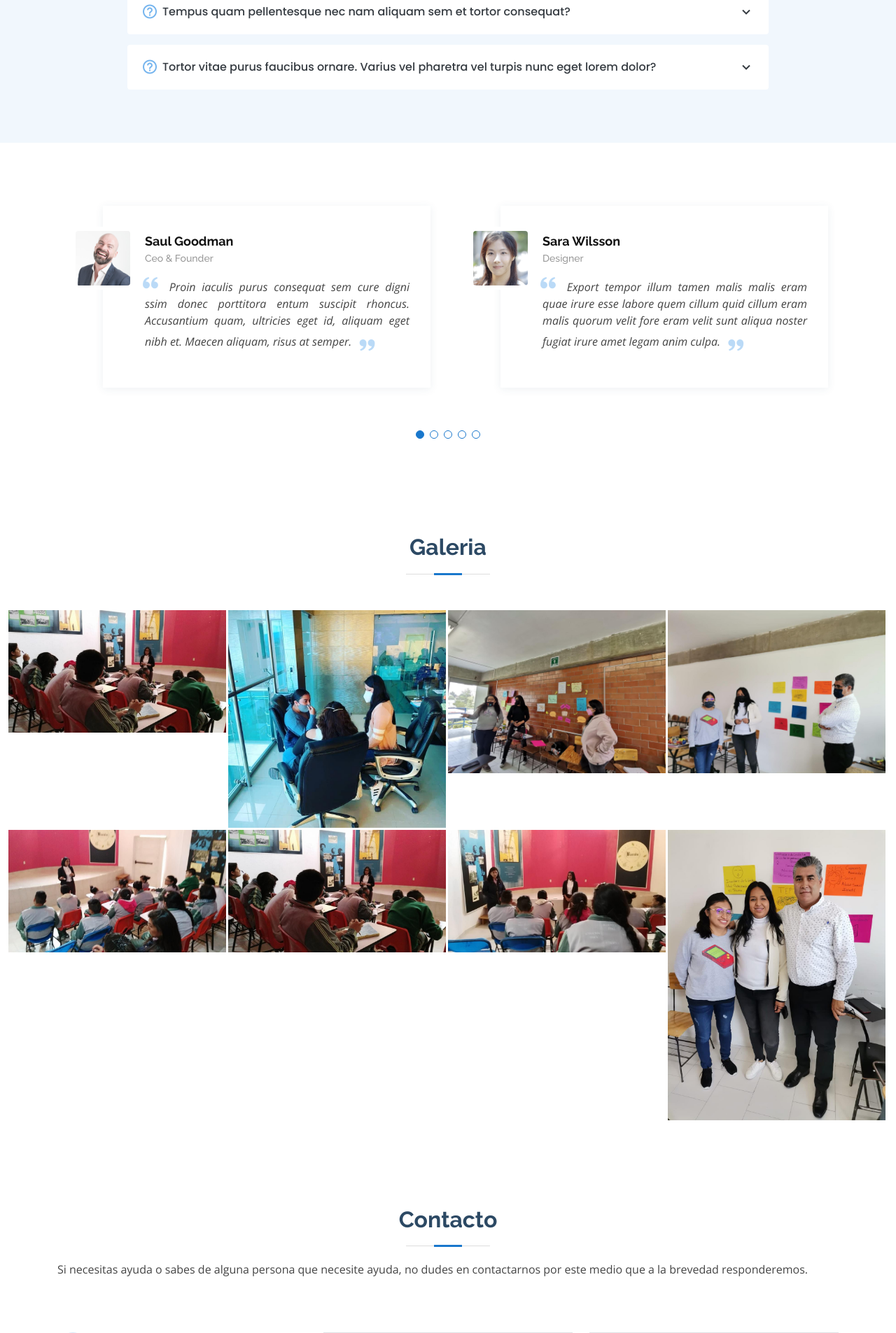
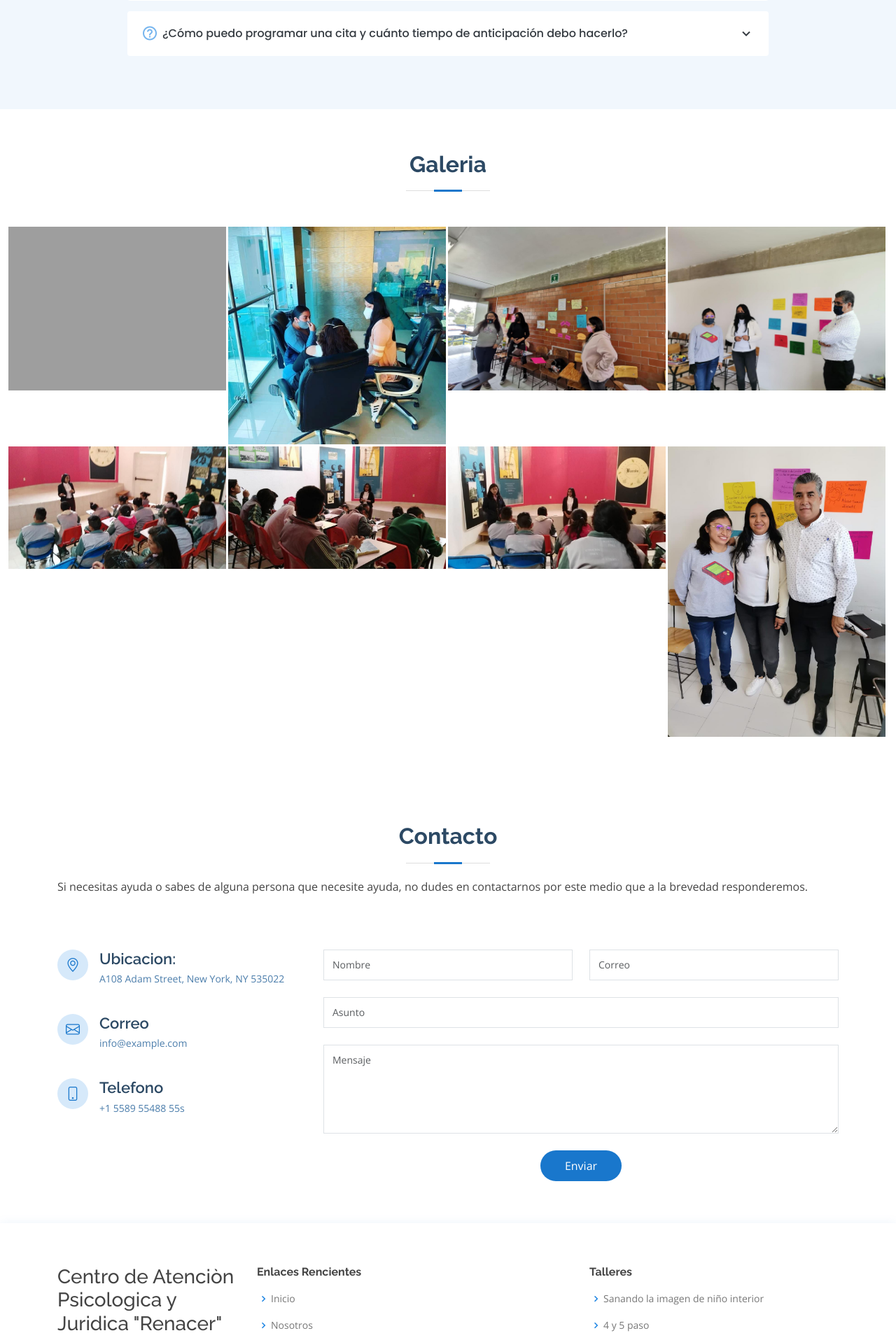
Before and after one commit to xavismith91/renacer, a PHP site: page / in a window 1280 px wide. Shown: the part 4287-6192 px from the top of the page at 70% size. Run offline with PHP 8.4, Linux system fonts and the light colour scheme; grey boxes are pictures that could not be loaded.

Commit message:
13vocommit

```diff
--- a/assets/css/style.css
+++ b/assets/css/style.css
@@ -453,7 +453,7 @@ h6 {
 #hero {
   width: 100%;
   height: 90vh;
-  background: url("../img/renacer6.JPG") top center;
+  background: url("../img/sesionpsic.jpg") top center;
   background-size: cover;
   margin-bottom: -200px;
 }
--- a/index.html
+++ b/index.html
@@ -543,46 +543,46 @@
         <div class="faq-list">
           <ul>
             <li data-aos="fade-up">
-              <i class="bx bx-help-circle icon-help"></i> <a data-bs-toggle="collapse" class="collapse" data-bs-target="#faq-list-1">Non consectetur a erat nam at lectus urna duis? <i class="bx bx-chevron-down icon-show"></i><i class="bx bx-chevron-up icon-close"></i></a>
+              <i class="bx bx-help-circle icon-help"></i> <a data-bs-toggle="collapse" class="collapse" data-bs-target="#faq-list-1"> ¿Cómo puedo saber si necesito asesoramiento psicológico, asesoramiento legal o ambos? <i class="bx bx-chevron-down icon-show"></i><i class="bx bx-chevron-up icon-close"></i></a>
               <div id="faq-list-1" class="collapse show" data-bs-parent=".faq-list">
                 <p class="texto-justificado">
-                  Feugiat pretium nibh ipsum consequat. Tempus iaculis urna id volutpat lacus laoreet non curabitur gravida. Venenatis lectus magna fringilla urna porttitor rhoncus dolor purus non.
+
                 </p>
               </div>
             </li>
 
             <li data-aos="fade-up" data-aos-delay="100">
-              <i class="bx bx-help-circle icon-help"></i> <a data-bs-toggle="collapse" data-bs-target="#faq-list-2" class="collapsed">Feugiat scelerisque varius morbi enim nunc? <i class="bx bx-chevron-down icon-show"></i><i class="bx bx-chevron-up icon-close"></i></a>
+              <i class="bx bx-help-circle icon-help"></i> <a data-bs-toggle="collapse" data-bs-target="#faq-list-2" class="collapsed"> ¿Cómo funciona la confidencialidad en el centro? <i class="bx bx-chevron-down icon-show"></i><i class="bx bx-chevron-up icon-close"></i></a>
               <div id="faq-list-2" class="collapse" data-bs-parent=".faq-list">
                 <p class="texto-justificado">
-                  Dolor sit amet consectetur adipiscing elit pellentesque habitant morbi. Id interdum velit laoreet id donec ultrices. Fringilla phasellus faucibus scelerisque eleifend donec pretium. Est pellentesque elit ullamcorper dignissim. Mauris ultrices eros in cursus turpis massa tincidunt dui.
+
                 </p>
               </div>
             </li>
 
             <li data-aos="fade-up" data-aos-delay="200">
-              <i class="bx bx-help-circle icon-help"></i> <a data-bs-toggle="collapse" data-bs-target="#faq-list-3" class="collapsed">Dolor sit amet consectetur adipiscing elit? <i class="bx bx-chevron-down icon-show"></i><i class="bx bx-chevron-up icon-close"></i></a>
+              <i class="bx bx-help-circle icon-help"></i> <a data-bs-toggle="collapse" data-bs-target="#faq-list-3" class="collapsed">   ¿Qué debo esperar durante una sesión de terapia o consulta legal? <i class="bx bx-chevron-down icon-show"></i><i class="bx bx-chevron-up icon-close"></i></a>
               <div id="faq-list-3" class="collapse" data-bs-parent=".faq-list">
                 <p class="texto-justificado">
-                  Eleifend mi in nulla posuere sollicitudin aliquam ultrices sagittis orci. Faucibus pulvinar elementum integer enim. Sem nulla pharetra diam sit amet nisl suscipit. Rutrum tellus pellentesque eu tincidunt. Lectus urna duis convallis convallis tellus. Urna molestie at elementum eu facilisis sed odio morbi quis
+
                 </p>
               </div>
             </li>
 
             <li data-aos="fade-up" data-aos-delay="300">
-              <i class="bx bx-help-circle icon-help"></i> <a data-bs-toggle="collapse" data-bs-target="#faq-list-4" class="collapsed">Tempus quam pellentesque nec nam aliquam sem et tortor consequat? <i class="bx bx-chevron-down icon-show"></i><i class="bx bx-chevron-up icon-close"></i></a>
+              <i class="bx bx-help-circle icon-help"></i> <a data-bs-toggle="collapse" data-bs-target="#faq-list-4" class="collapsed"> ¿Qué pasa si necesito ayuda urgente fuera del horario laboral? <i class="bx bx-chevron-down icon-show"></i><i class="bx bx-chevron-up icon-close"></i></a>
               <div id="faq-list-4" class="collapse" data-bs-parent=".faq-list">
                 <p class="texto-justificado">
-                  Molestie a iaculis at erat pellentesque adipiscing commodo. Dignissim suspendisse in est ante in. Nunc vel risus commodo viverra maecenas accumsan. Sit amet nisl suscipit adipiscing bibendum est. Purus gravida quis blandit turpis cursus in.
+
                 </p>
               </div>
             </li>
 
             <li data-aos="fade-up" data-aos-delay="400">
-              <i class="bx bx-help-circle icon-help"></i> <a data-bs-toggle="collapse" data-bs-target="#faq-list-5" class="collapsed">Tortor vitae purus faucibus ornare. Varius vel pharetra vel turpis nunc eget lorem dolor? <i class="bx bx-chevron-down icon-show"></i><i class="bx bx-chevron-up icon-close"></i></a>
+              <i class="bx bx-help-circle icon-help"></i> <a data-bs-toggle="collapse" data-bs-target="#faq-list-5" class="collapsed">¿Cómo puedo programar una cita y cuánto tiempo de anticipación debo hacerlo? <i class="bx bx-chevron-down icon-show"></i><i class="bx bx-chevron-up icon-close"></i></a>
               <div id="faq-list-5" class="collapse" data-bs-parent=".faq-list">
                 <p class="texto-justificado">
-                  Laoreet sit amet cursus sit amet dictum sit amet justo. Mauris vitae ultricies leo integer malesuada nunc vel. Tincidunt eget nullam non nisi est sit amet. Turpis nunc eget lorem dolor sed. Ut venenatis tellus in metus vulputate eu scelerisque.
+
                 </p>
               </div>
             </li>
@@ -594,7 +594,7 @@
     </section><!-- End Frequently Asked Questions Section -->
 
     <!-- ======= Testimonials Section ======= -->
-    <section id="testimonials" class="testimonials">
+    <!-- <section id="testimonials" class="testimonials">
       <div class="container">
 
         <div class="testimonials-slider swiper" data-aos="fade-up" data-aos-delay="100">
@@ -613,7 +613,7 @@
                   </p>
                 </div>
               </div>
-            </div><!-- End testimonial item -->
+            </div
 
             <div class="swiper-slide">
               <div class="testimonial-wrap">
@@ -628,7 +628,7 @@
                   </p>
                 </div>
               </div>
-            </div><!-- End testimonial item -->
+            </div
 
             <div class="swiper-slide">
               <div class="testimonial-wrap">
@@ -643,7 +643,7 @@
                   </p>
                 </div>
               </div>
-            </div><!-- End testimonial item -->
+            </div
 
             <div class="swiper-slide">
               <div class="testimonial-wrap">
@@ -658,7 +658,7 @@
                   </p>
                 </div>
               </div>
-            </div><!-- End testimonial item -->
+            </div
 
             <div class="swiper-slide">
               <div class="testimonial-wrap">
@@ -673,14 +673,14 @@
                   </p>
                 </div>
               </div>
-            </div><!-- End testimonial item -->
+            </div
 
           </div>
           <div class="swiper-pagination"></div>
         </div>
 
       </div>
-    </section><!-- End Testimonials Section -->
+    </section> -->
 
     <!-- ======= Gallery Section ======= -->
     <section id="gallery" class="gallery">
@@ -697,8 +697,8 @@
 
           <div class="col-lg-3 col-md-4">
             <div class="gallery-item">
-              <a href="assets/img/galeria.JPG" class="galelry-lightbox">
-                <img src="assets/img/galeria.JPG" alt="" class="img-fluid">
+              <a href="assets/img/taller2.JPG" class="galelry-lightbox">
+                <img src="assets/img/taller2.JPG" alt="" class="img-fluid">
               </a>
             </div>
           </div>
@@ -846,7 +846,7 @@
       <div class="container">
         <div class="row">
 
-          <div class="col-lg-3 col-md-6 footer-contact">
+          <div class="col-lg-3 col-md-5 footer-contact">
             <h3>Centro de Atenciòn Psicologica y Juridica "Renacer"</h3>
             <!-- <p>
               A108 Adam Street <br>
@@ -857,35 +857,35 @@
             </p> -->
           </div>
 
-          <div class="col-lg-2 col-md-6 footer-links">
+          <div class="col-lg-5 col-md-6 footer-links">
             <h4>Enlaces Rencientes</h4>
             <ul>
-              <li><i class="bx bx-chevron-right"></i> <a href="#">Home</a></li>
-              <li><i class="bx bx-chevron-right"></i> <a href="#">About us</a></li>
-              <li><i class="bx bx-chevron-right"></i> <a href="#">Services</a></li>
-              <li><i class="bx bx-chevron-right"></i> <a href="#">Terms of service</a></li>
-              <li><i class="bx bx-chevron-right"></i> <a href="#">Privacy policy</a></li>
+              <li><i class="bx bx-chevron-right"></i> <a href="#hero">Inicio</a></li>
+              <li><i class="bx bx-chevron-right"></i> <a href="#">Nosotros</a></li>
+              <li><i class="bx bx-chevron-right"></i> <a href="#">Servicios</a></li>
+              <li><i class="bx bx-chevron-right"></i> <a href="#">Apoyo Juridico</a></li>
+              <li><i class="bx bx-chevron-right"></i> <a href="#">Politicas de Privacidad</a></li>
             </ul>
           </div>
 
           <div class="col-lg-3 col-md-6 footer-links">
-            <h4>Otros Servicios</h4>
+            <h4>Talleres</h4>
             <ul>
-              <li><i class="bx bx-chevron-right"></i> <a href="#">Web Design</a></li>
-              <li><i class="bx bx-chevron-right"></i> <a href="#">Web Development</a></li>
-              <li><i class="bx bx-chevron-right"></i> <a href="#">Product Management</a></li>
-              <li><i class="bx bx-chevron-right"></i> <a href="#">Marketing</a></li>
-              <li><i class="bx bx-chevron-right"></i> <a href="#">Graphic Design</a></li>
+              <li><i class="bx bx-chevron-right"></i> <a href="#">Sanando la imagen de niño interior</a></li>
+              <li><i class="bx bx-chevron-right"></i> <a href="#">4 y 5 paso</a></li>
+              <li><i class="bx bx-chevron-right"></i> <a href="#">6to paso </a></li>
+              <li><i class="bx bx-chevron-right"></i> <a href="#">9no paso </a></li>
+              <li><i class="bx bx-chevron-right"></i> <a href="#">12 paso</a></li>
             </ul>
           </div>
 
-          <div class="col-lg-4 col-md-6 footer-newsletter">
+          <!-- <div class="col-lg-4 col-md-6 footer-newsletter">
             <h4>Join Our Newsletter</h4>
             <p>Tamen quem nulla quae legam multos aute sint culpa legam noster magna</p>
             <form action="" method="post">
               <input type="email" name="email"><input type="submit" value="Subscribe">
             </form>
-          </div>
+          </div> -->
 
         </div>
       </div>
@@ -895,7 +895,7 @@
 
       <div class="me-md-auto text-center text-md-start">
         <div class="copyright">
-          &copy; Copyright <strong><span>Medilab</span></strong>. All Rights Reserved
+          &copy; Copyright <strong><span>Centro de Atención Psicologica y Juridica "Renacer" </span></strong>. Todos Los Derechos Son Reservados <script>document.write(new Date().getFullYear());</script>
         </div>
       </div>
       <div class="social-links text-center text-md-right pt-3 pt-md-0">
```
Also changed, not shown: assets/img/prueba colores.jpeg (added), 2 other files.
